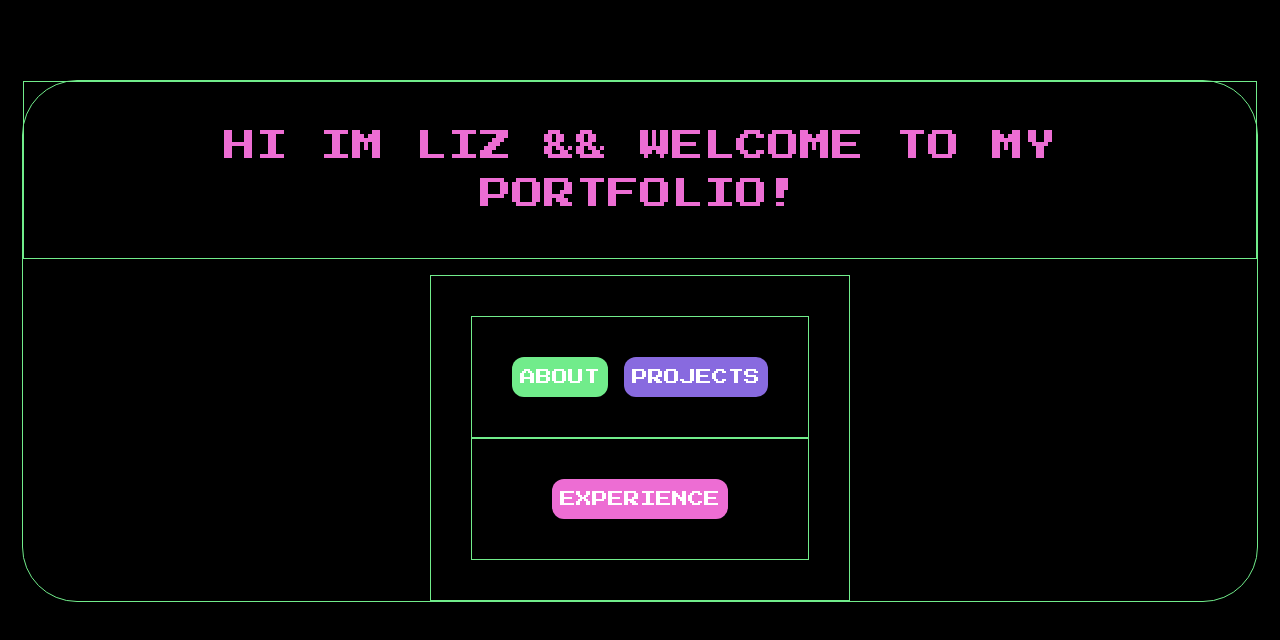
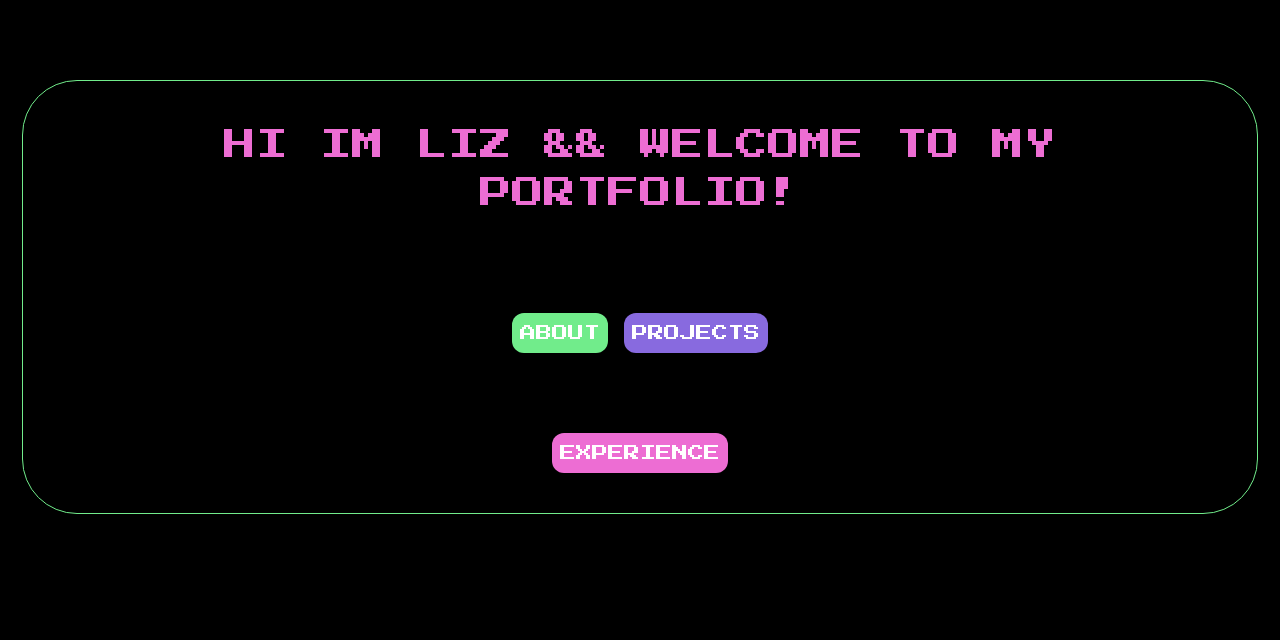
Before and after one commit to lizzzyCodes/elizabeth-c, a Next.js app: page / in a window 1280 px wide. Shown: the top 640 px of the page. Built offline with nearby package versions, Linux system fonts and the light colour scheme.

Commit message:
added sharp

```diff
--- a/components/intro.tsx
+++ b/components/intro.tsx
@@ -10,22 +10,19 @@ import Heading from "./heading";
 
 export default function Intro() {
   return (
-    <div about="overall container" className="min-w-[310px]">
+    <div about="overall container" className="min-w-[411px]">
       <div className="pt-20 pr-[22px] pl-[22px] place-content-center">
         <section className="rounded-[55px] border border-6 border-[#71EC8B] flex flex-col items-center justify-center  ">
           <div
             about="heading"
-            className=" text-[#ED6DD3] text-[32px] lg:text-[55px] p-10 text-center font-press-start uppercase border border-6 border-[#71EC8B] mb-4"
+            className=" text-[#ED6DD3] text-[32px] lg:text-[55px] p-10 text-center font-press-start uppercase mb-4"
           >
             <h1> hi im liz && welcome to my portfolio!</h1>
           </div>
-          <div
-            about="button section"
-            className="border border-6 border-[#71EC8B] p-10"
-          >
+          <div about="button section" className="">
             <div
               about="side by side button"
-              className="border border-6 border-[#71EC8B] p-10 flex justify-center space-x-4"
+              className="p-10 flex justify-center space-x-4"
             >
               <Button link="/pages/about" color="bg-[#71EC8B]" text="about" />
               <Button
@@ -36,7 +33,7 @@ export default function Intro() {
             </div>
             <div
               about="centered button"
-              className="border border-6 border-[#71EC8B] p-10 flex justify-center "
+              className="p-10 flex justify-center "
             >
               <Button
                 link="/pages/resume"
--- a/components/utils.tsx
+++ /dev/null
@@ -1,26 +0,0 @@
-// Util Example
-"use client";
-
-import { TypeAnimation } from "react-type-animation";
-
-interface typeAnimationProps {
-  text?: string;
-}
-
-import GraphemeSplitter from "grapheme-splitter"; // npm i grapheme-splitter
-
-const splitter = new GraphemeSplitter();
-
-const TypeAnimationComponent: React.FC<typeAnimationProps> = ({ text }) => {
-  return (
-    <TypeAnimation
-      splitter={(str) => splitter.splitGraphemes(str)}
-      sequence={[text!, 2000]}
-      style={{ fontSize: "2em" }}
-      repeat={0}
-      cursor={false}
-    />
-  );
-};
-
-export default TypeAnimationComponent;
--- a/package.json
+++ b/package.json
@@ -22,7 +22,7 @@
     "react-dom": "18.2.0",
     "react-type-animation": "^3.2.0",
     "react-typing-effect": "^2.0.5",
-    "sharp": "^0.33.4",
+    "sharp": "^0.33.5",
     "tailwindcss": "3.4.1",
     "typescript": "5.3.3",
     "typewriter-effect": "^2.21.0"
```
Also changed, not shown: 1 other file (tests, documents, lock files or other folders).
